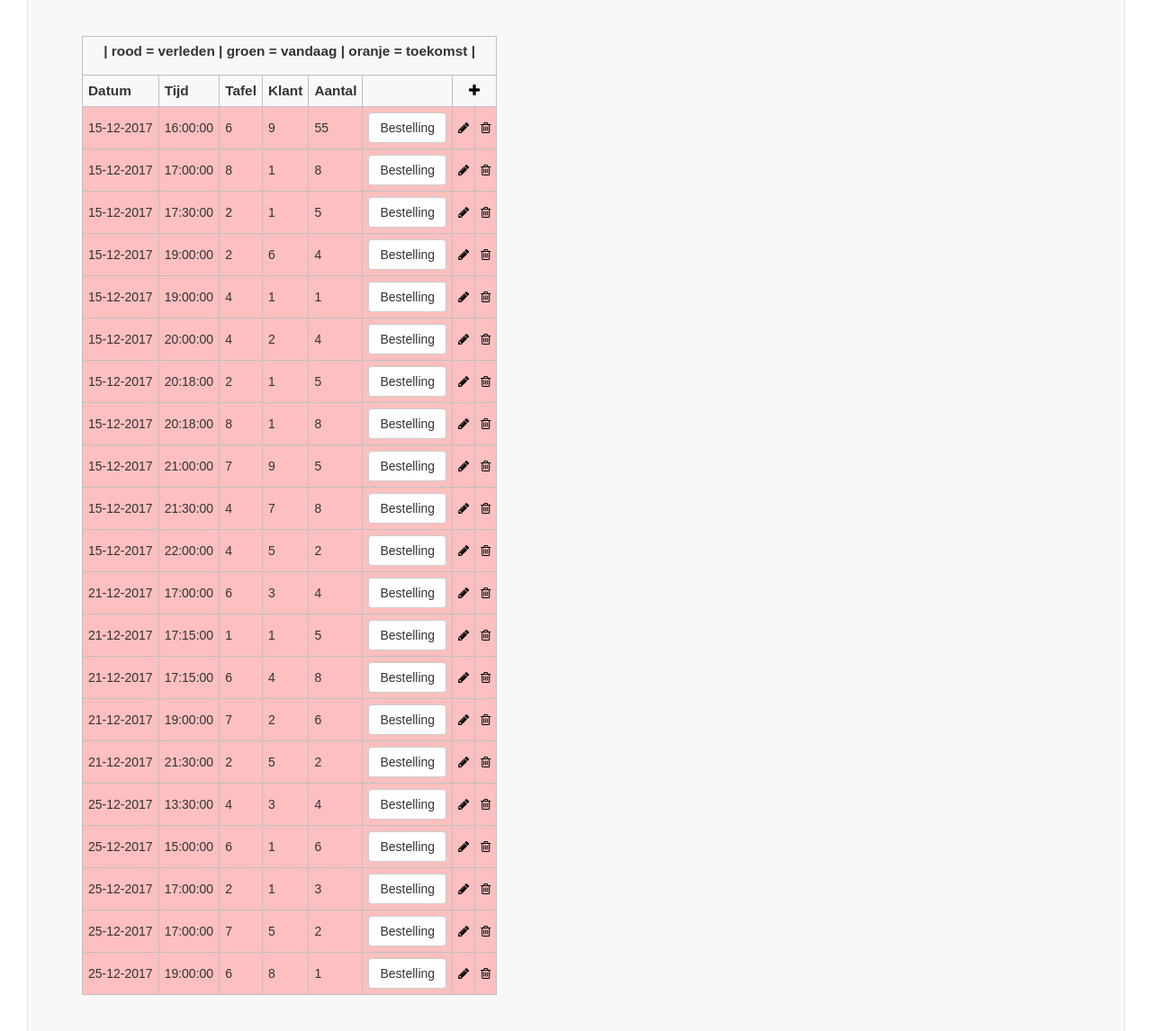
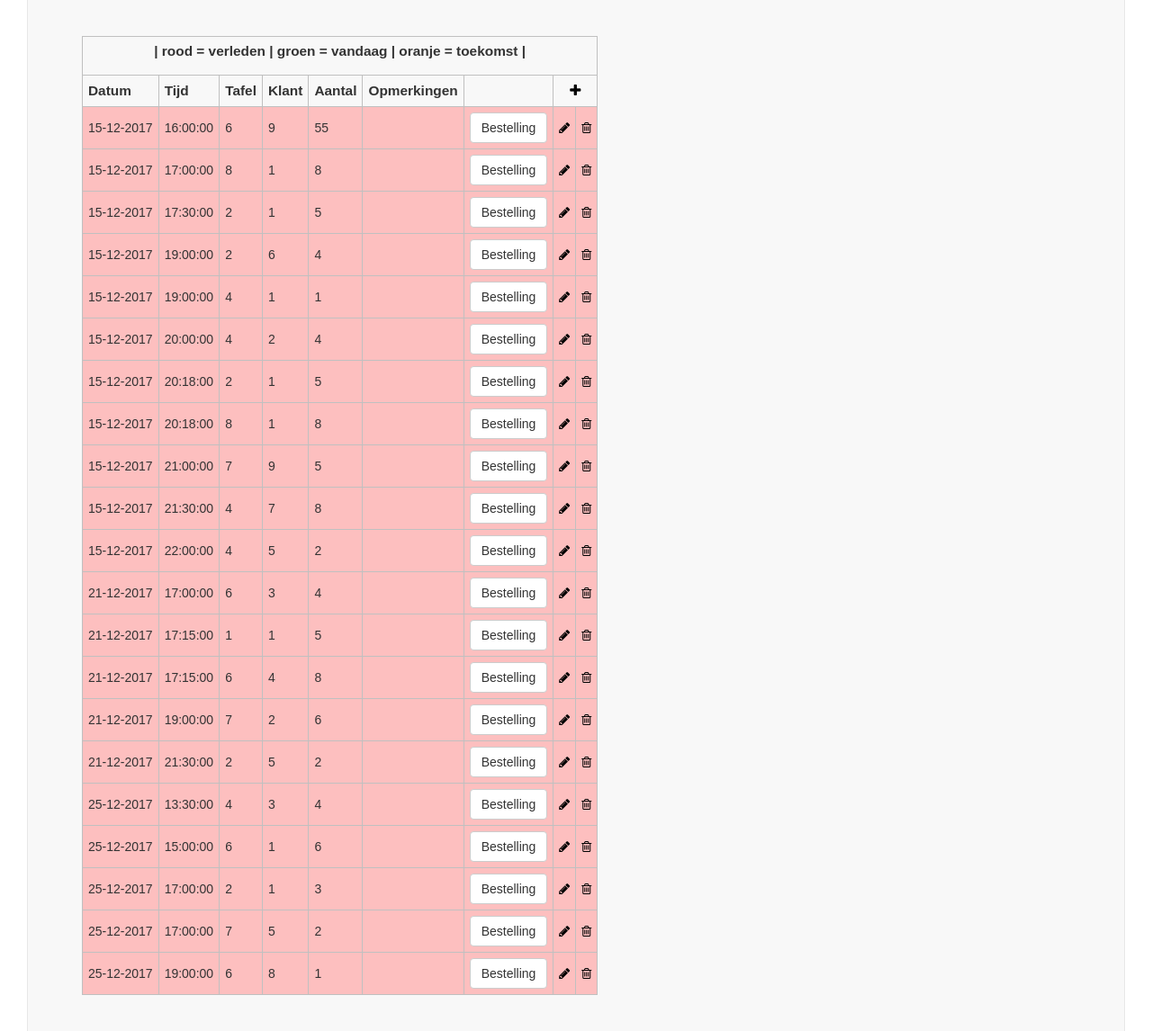
Before and after one commit to Cas1107/ticket_hero, a PHP site: page /reserveringen.php in a window 1280 px wide. Shown: the part 88-1234 px from the top of the page at 90% size. Run offline with PHP 8.4, Linux system fonts and the light colour scheme; data comes from the database, SQL or seed files in the repository.

Commit message:
ticket 338 opgelost

```diff
--- a/web/reserveringen.php
+++ b/web/reserveringen.php
@@ -12,7 +12,7 @@ class clsReserveringen extends clsTableDef
 
           $vandaag = date("Y-m-d");
           $this->selectsql = "SELECT reservering_id, tafel, datum,
-                                     tijd, aantal, klantnaam, r.klant_id
+                                     tijd, aantal, opmerkingen, klantnaam, r.klant_id
                                 FROM reservering r
                                 LEFT JOIN klant k on r.klant_id = k.klant_id
                               ORDER BY datum, tijd, tafel";
@@ -48,6 +48,12 @@ class clsReserveringen extends clsTableDef
           $column = new clsColumn();
           $column->setFieldName("aantal");
           $column->setCaption("Aantal");
+          $this->columnHeader->addColumn($column);
+
+          /*toegevoegd n.a.v. ticketnummer [[338]]*/
+          $column = new clsColumn();
+          $column->setFieldName("opmerkingen");
+          $column->setCaption("Opmerkingen");
           $this->columnHeader->addColumn($column);
 
           $column = new clsColumn();
```
